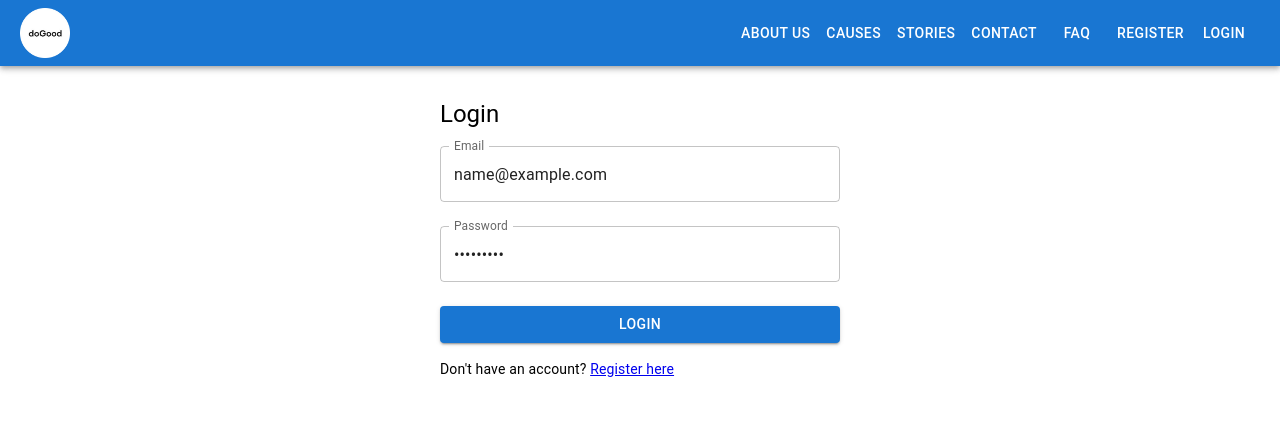
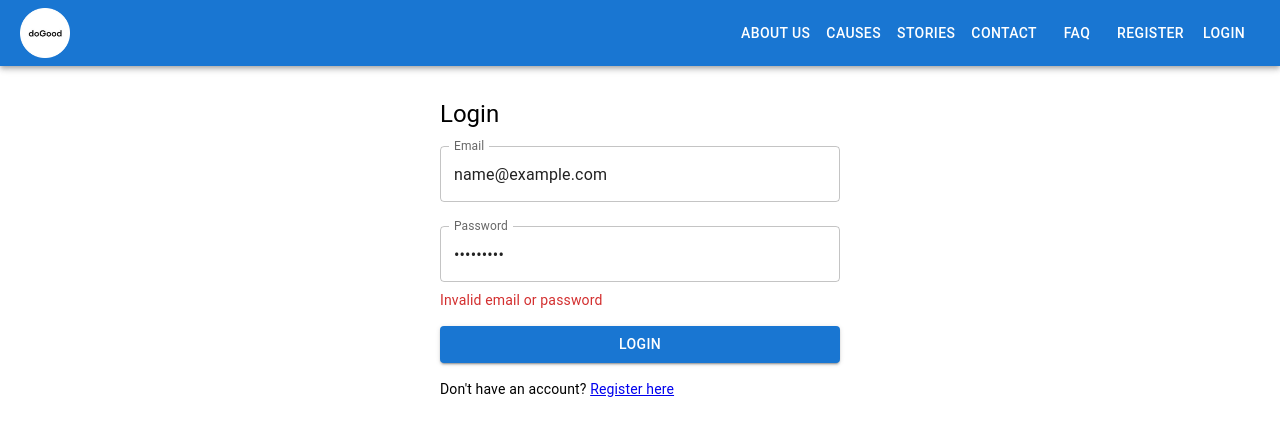
Before and after one commit to raveendra11/doGood-web, a React (Create React App) app: page /login in a window 1280 px wide. Both pictures are taken after typing "name@example.com", "Sample123" into the empty fields and a click on the button "LOGIN". Shown: the top 436 px of the page. Built offline with nearby package versions, Linux system fonts and the light colour scheme; no server answers.

Commit message:
Update Login.jsx

```diff
--- a/src/pages/Login.jsx
+++ b/src/pages/Login.jsx
@@ -2,16 +2,19 @@ import { useState } from 'react';
 import { useNavigate } from 'react-router-dom';
 import { TextField, Button, Box, Typography } from '@mui/material';
 import { Link } from 'react-router-dom';
+import { useAuth } from '../context/AuthContext';
 
 const Login = () => {
   const [email, setEmail] = useState('');
   const [password, setPassword] = useState('');
   const navigate = useNavigate();
+  const { login } = useAuth();
+  const [error, setError] = useState('');
 
   const handleSubmit = async (e) => {
     e.preventDefault();
     try {
-      const response = await fetch('https://dogood-1030922974196.europe-west1.run.app/api/users/login', {
+      const response = await fetch('http://localhost:8087/api/users/login', {
         method: 'POST',
         headers: { 'Content-Type': 'application/json' },
         body: JSON.stringify({ email, password }),
@@ -24,8 +27,13 @@ const Login = () => {
       } else {
         alert('Login failed!');
       }
+      setError('');
+      await login(email, password); // AuthContext handles storing + navigate
+
     } catch (error) {
       console.error('Login error:', error);
+      console.error('Login error:', error);
+      setError('Invalid email or password');
     }
   };
 
@@ -52,6 +60,7 @@ const Login = () => {
           value={password}
           onChange={(e) => setPassword(e.target.value)}
         />
+        {error && <Typography color="error" variant="body2">{error}</Typography>}
         <Button type="submit" variant="contained" fullWidth sx={{ mt: 2 }}>
           Login
         </Button>
```
